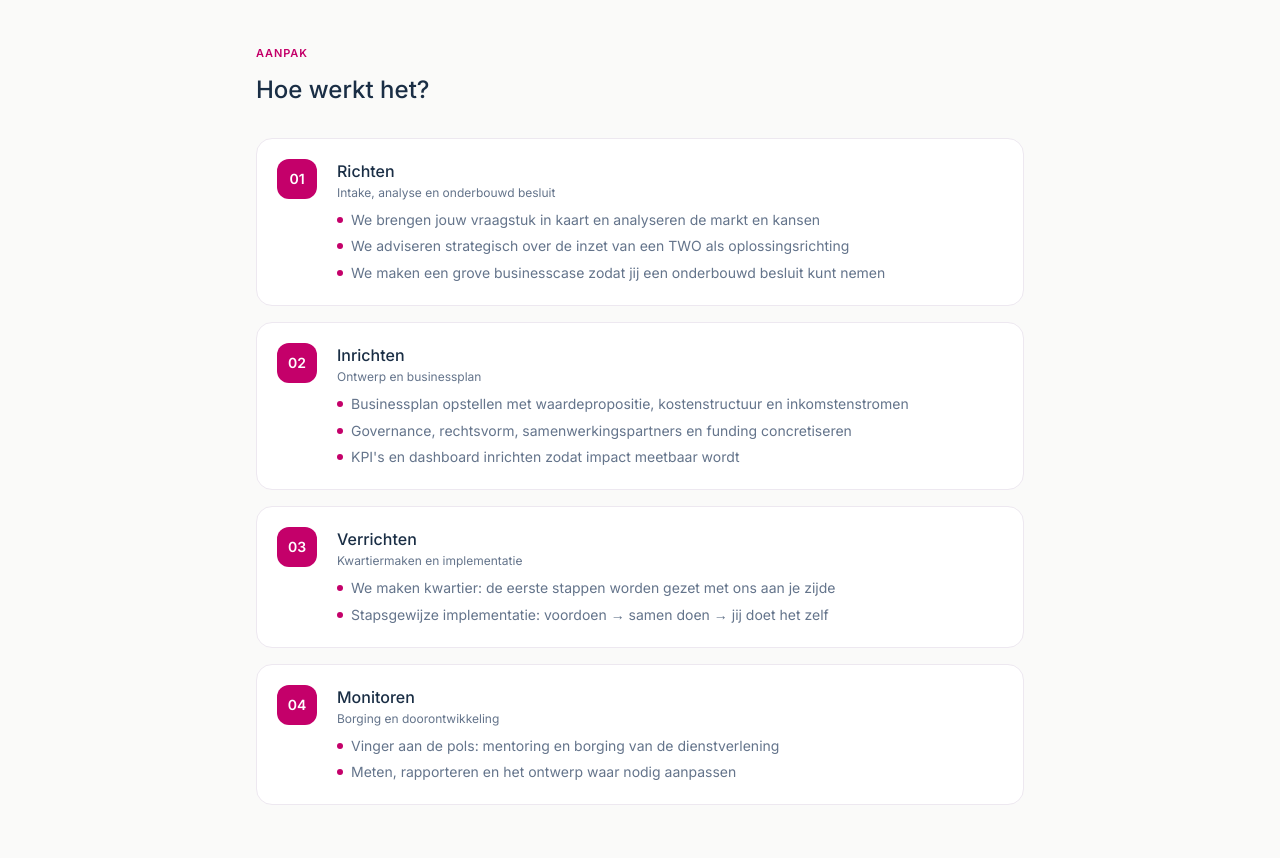
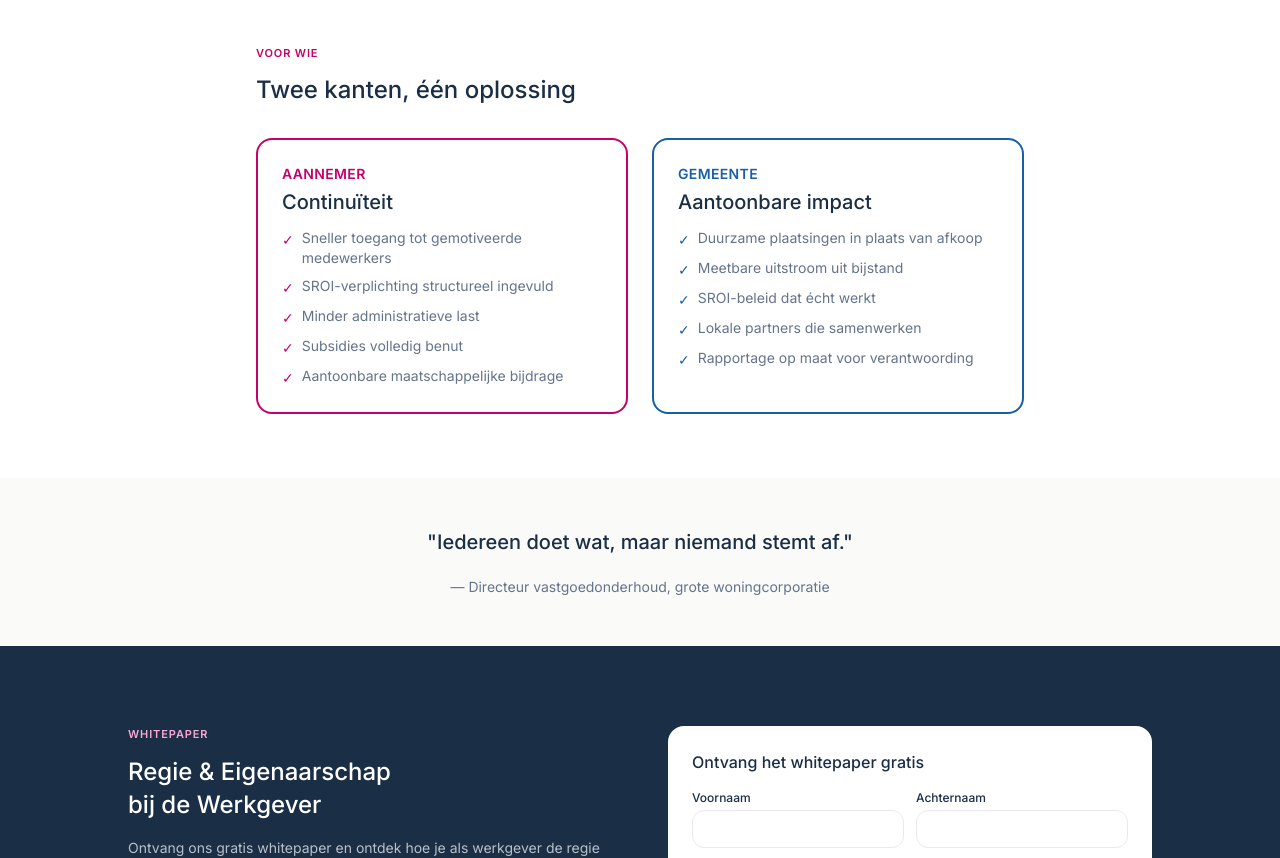
Before and after one commit to Waardewerk/waardewerk-site, a React (Vite) app: page /diensten in a window 1280 px wide. Shown: the part 1160-2018 px from the top of the page. Built offline with nearby package versions, Linux system fonts and the light colour scheme.

Commit message:
aanpak kleuren huisstijl, hoe werkt het verwijderd

```diff
--- a/src/components/TWO.tsx
+++ b/src/components/TWO.tsx
@@ -98,7 +98,7 @@ export default function TWO() {
           <div style={{ display: 'grid', gridTemplateColumns: '1fr 1fr', gap: 16 }}>
             {[
               {
-                nr: '1', kleur: '#1D9E75', titel: 'Richten', sub: 'Intake, analyse en onderbouwd besluit',
+                nr: '1', kleur: '#C4006A', titel: 'Richten', sub: 'Intake, analyse en onderbouwd besluit',
                 bullets: [
                   'We brengen jouw vraagstuk in kaart en analyseren de markt en kansen',
                   'We adviseren strategisch over de inzet van een TWO als oplossingsrichting',
@@ -106,7 +106,7 @@ export default function TWO() {
                 ],
               },
               {
-                nr: '2', kleur: '#7F77DD', titel: 'Inrichten', sub: 'Ontwerp en businessplan',
+                nr: '2', kleur: '#1a2e45', titel: 'Inrichten', sub: 'Ontwerp en businessplan',
                 bullets: [
                   'Businessplan opstellen met waardepropositie, kostenstructuur en inkomstenstromen',
                   'Governance, rechtsvorm, samenwerkingspartners en funding concretiseren',
@@ -114,14 +114,14 @@ export default function TWO() {
                 ],
               },
               {
-                nr: '3', kleur: '#D4537E', titel: 'Verrichten', sub: 'Kwartiermaken en implementatie',
+                nr: '3', kleur: '#C4006A', titel: 'Verrichten', sub: 'Kwartiermaken en implementatie',
                 bullets: [
                   'We maken kwartier: de eerste stappen worden gezet met ons aan je zijde',
                   'Stapsgewijze implementatie: voordoen → samen doen → jij doet het zelf',
                 ],
               },
               {
-                nr: '4', kleur: '#378ADD', titel: 'Monitoren', sub: 'Borging en doorontwikkeling',
+                nr: '4', kleur: '#1a2e45', titel: 'Monitoren', sub: 'Borging en doorontwikkeling',
                 bullets: [
                   'Vinger aan de pols: mentoring en borging van de dienstverlening',
                   'Meten, rapporteren en het ontwerp waar nodig aanpassen',
--- a/src/pages/Diensten.tsx
+++ b/src/pages/Diensten.tsx
@@ -5,26 +5,6 @@ import ContactModal from '../components/ContactModal';
 
 type FormState = 'idle' | 'sending' | 'sent' | 'error';
 
-const stappen = [
-  { n: '01', titel: 'Richten', sub: 'Intake, analyse en onderbouwd besluit', bullets: [
-    'We brengen jouw vraagstuk in kaart en analyseren de markt en kansen',
-    'We adviseren strategisch over de inzet van een TWO als oplossingsrichting',
-    'We maken een grove businesscase zodat jij een onderbouwd besluit kunt nemen',
-  ]},
-  { n: '02', titel: 'Inrichten', sub: 'Ontwerp en businessplan', bullets: [
-    'Businessplan opstellen met waardepropositie, kostenstructuur en inkomstenstromen',
-    'Governance, rechtsvorm, samenwerkingspartners en funding concretiseren',
-    "KPI's en dashboard inrichten zodat impact meetbaar wordt",
-  ]},
-  { n: '03', titel: 'Verrichten', sub: 'Kwartiermaken en implementatie', bullets: [
-    'We maken kwartier: de eerste stappen worden gezet met ons aan je zijde',
-    'Stapsgewijze implementatie: voordoen → samen doen → jij doet het zelf',
-  ]},
-  { n: '04', titel: 'Monitoren', sub: 'Borging en doorontwikkeling', bullets: [
-    'Vinger aan de pols: mentoring en borging van de dienstverlening',
-    'Meten, rapporteren en het ontwerp waar nodig aanpassen',
-  ]},
-];
 
 const bulletpoints = [
   'Hoe je als werkgever eigenaarschap neemt over SROI',
@@ -123,35 +103,6 @@ export default function DienstenPage() {
                       <div className="text-3xl font-bold text-magenta mb-1">{w.n}</div>
                       <div className="font-medium text-blauw text-sm mb-2">{w.l}</div>
                       <div className="text-xs text-grijs leading-relaxed">{w.sub}</div>
-                    </div>
-                  ))}
-                </div>
-              </div>
-            </section>
-
-            {/* Vijf stappen */}
-            <section className="py-16 px-6 bg-bg-alt">
-              <div className="max-w-3xl mx-auto">
-                <p className="eyebrow mb-3">Aanpak</p>
-                <h2 className="text-2xl font-medium text-blauw mb-8">Hoe werkt het?</h2>
-                <div className="flex flex-col gap-4">
-                  {stappen.map((s) => (
-                    <div key={s.n} className="bg-white border border-lijn rounded-2xl p-5 flex gap-5 items-start">
-                      <div className="w-10 h-10 rounded-xl bg-magenta flex items-center justify-center text-white text-sm font-bold flex-shrink-0">
-                        {s.n}
-                      </div>
-                      <div className="flex-1">
-                        <div className="font-medium text-blauw mb-0.5">{s.titel}</div>
-                        <div className="text-xs text-grijs mb-2">{s.sub}</div>
-                        <ul className="flex flex-col gap-1">
-                          {s.bullets.map((b, i) => (
-                            <li key={i} className="flex gap-2 text-sm text-grijs leading-relaxed">
-                              <span className="w-1.5 h-1.5 rounded-full bg-magenta flex-shrink-0 mt-2" />
-                              {b}
-                            </li>
-                          ))}
-                        </ul>
-                      </div>
                     </div>
                   ))}
                 </div>
```
